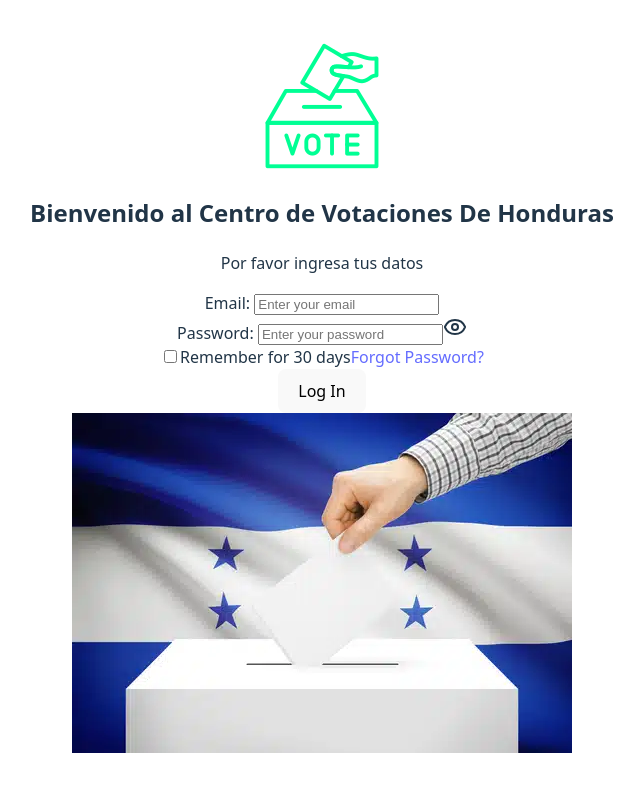
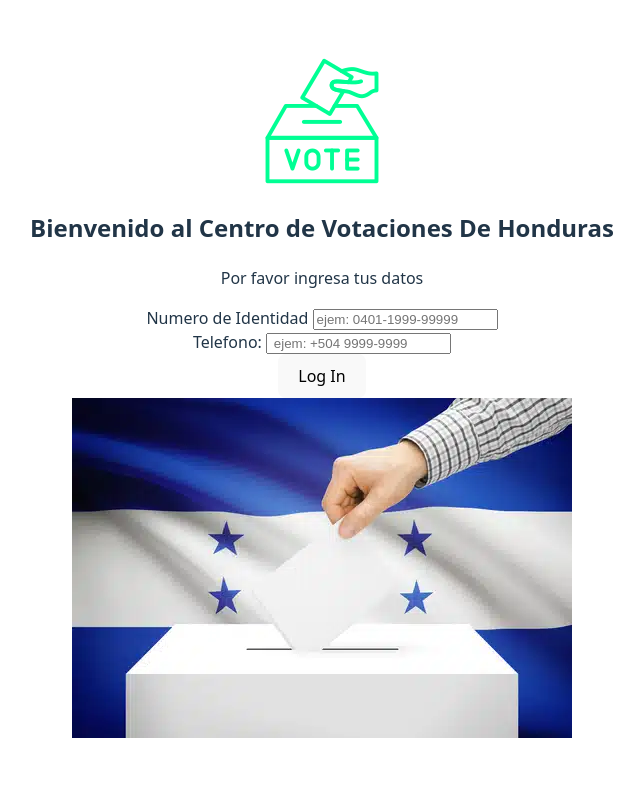
Before and after one commit to haroldstx/Proyecto_Siso1Q22025, a React (Vite) app in the folder ProyectoSiso/: page / in a window 1280 px wide. Shown: the top 792 px of the page, without its empty margins (318-962 px from the left). Built offline with nearby package versions, Linux system fonts and the light colour scheme.

Commit message:
little changes to login

```diff
--- a/ProyectoSiso/src/Components/Login.jsx
+++ b/ProyectoSiso/src/Components/Login.jsx
@@ -17,42 +17,29 @@ const Login = () => {
         <form className="bg-white py-9 rounded shadow-md w-full max-w-sm">
 
           <div className="mb-4">
-            <label className="block mb-2 text-sm font-semibold text-gray-700">Email: </label>
+            <label className="block mb-2 text-sm font-semibold text-gray-700">Numero de Identidad </label>
             <input
               type="text"
               className="w-full px-3 py-2 border rounded"
-              placeholder="Enter your email"
+              placeholder="ejem: 0401-1999-99999"
             />
           </div>
 
           <div className="mb-9">
-            <label className="block mb-2 text-sm font-semibold text-gray-700">Password: </label>
+            <label className="block mb-2 text-sm font-semibold text-gray-700">Telefono: </label>
               <input
-                type="password"
+                type="text"
                 className="flex w-full px-3 py-2 border rounded"
-                placeholder="Enter your password"
+                placeholder=" ejem: +504 9999-9999"
               />
-              <Eye className="text-gray-500 w-5 h-5" />
           </div>
-
-          <div className="flex justify-between items-center text-sm text-gray-500 mt-9">
-            <label className="flex items-center space-x-2 py-9">
-              <input type="checkbox" />
-              <span>Remember for 30 days</span>
-
-            </label>
-            <a href="#" className="text-sm hover:underline">
-              Forgot Password?
-            </a>
-          </div>
-
-          <button
+          <div className='mt-9 py-2 px-4'>
+            <button
             type="submit"
-            className="w-full bg-black text-white py-9 rounded-full font-semibold hover:bg-gray-800 transition"
-          >
+            className='w-full bg-black text-white rounded-full font-semibold hover:bg-gray-800 transition'>
             Log In
           </button>
-
+          </div>
         </form>
       </div>
 
```
Also changed, not shown: 1 other file (tests, documents, lock files or other folders).
